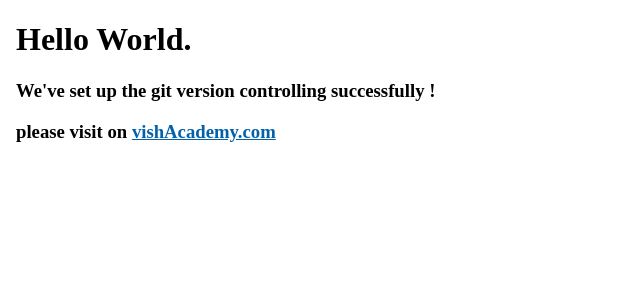
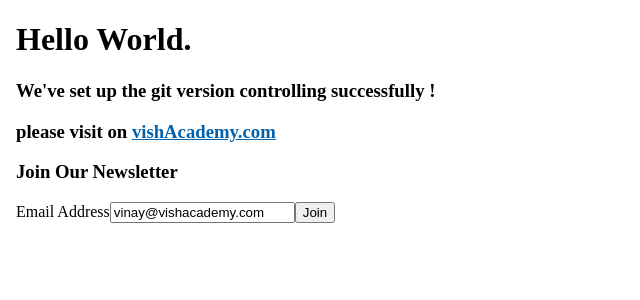
Before and after one commit to vishAcademy/ngApp, an Angular app: page / in a window 1280 px wide. Shown: the top 300 px of the page, without its empty margins (0-640 px from the left). Built offline with nearby package versions, Linux system fonts and the light colour scheme.

Commit message:
firstComponent - String Interpolation Examples

```diff
--- a/src/app/first/first.component.html
+++ b/src/app/first/first.component.html
@@ -1,8 +1,19 @@
 
 
+
+<!-- Style Binding Example -->
 <h3>please visit on
     <a  [style.color]="setProps ? '#0361ab' : '#ff6600'"
         [href]="linkUrl"
         [textContent]="linkName">
     </a>
 </h3>
+
+
+<!-- String Interpolation Example -->
+<h3>Join Our Newsletter</h3>
+
+<label for="email" [textContent]="labelName"></label>
+<input type="text" id="email" [value]="inputValue">
+
+<button>Join</button>
--- a/src/app/first/first.component.ts
+++ b/src/app/first/first.component.ts
@@ -11,6 +11,9 @@ linkUrl:string = "https://www.vishAcademy.com"
 linkName:string = "vishAcademy.com"
 setProps:boolean = true;
 
+labelName:string = "Email Address";
+inputValue:string = "vinay@vishacademy.com"
+
   constructor() { }
 
   ngOnInit(): void {
```
